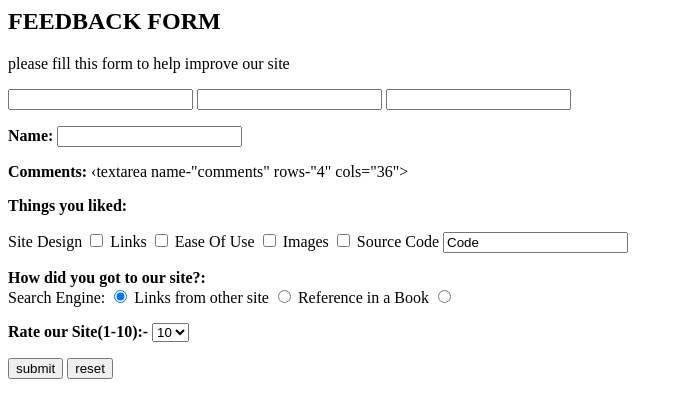
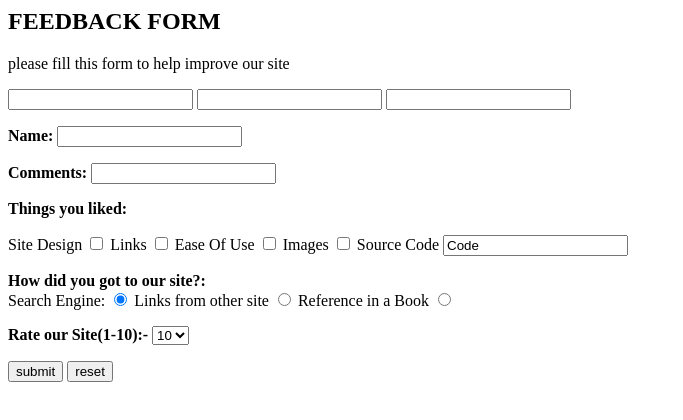
Before and after one commit to Shivsgithubb/section-1, a plain HTML site: page feedbackForm.html in a window 1280 px wide. Shown: the whole page, without its empty margins (0-683 px from the left). Drawn offline with Linux system fonts and the light colour scheme.

Commit message:
feedback

```diff
--- a/feedbackForm.html
+++ b/feedbackForm.html
@@ -1,3 +1,4 @@
+
 <html>
 <head><title>EXAMPLE OF FEEDBACK FORM</title></head>
     <body>
@@ -8,7 +9,7 @@
 <p><b>Name:</b>
 <input type-"text" name-"Name" size-"25"></p>
 <p><b>Comments:</b>
-‹textarea name-"comments" rows-"4" cols="36"></textarea></p>
+<input type="text" name=""> <name-></name-></textarea></p>
 <p><b>Things you liked:</b></p>
 Site Design
 <input type="checkbox" name-"thing" value="design">
```
